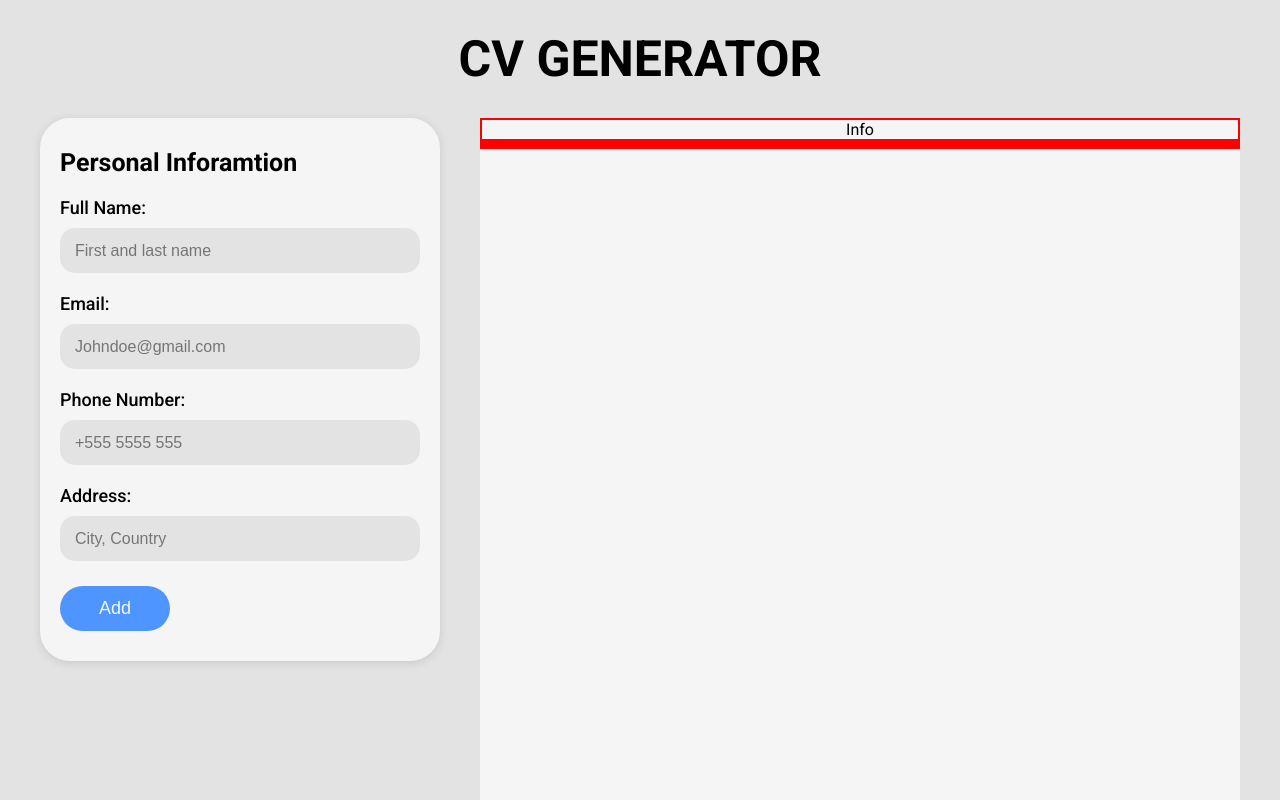
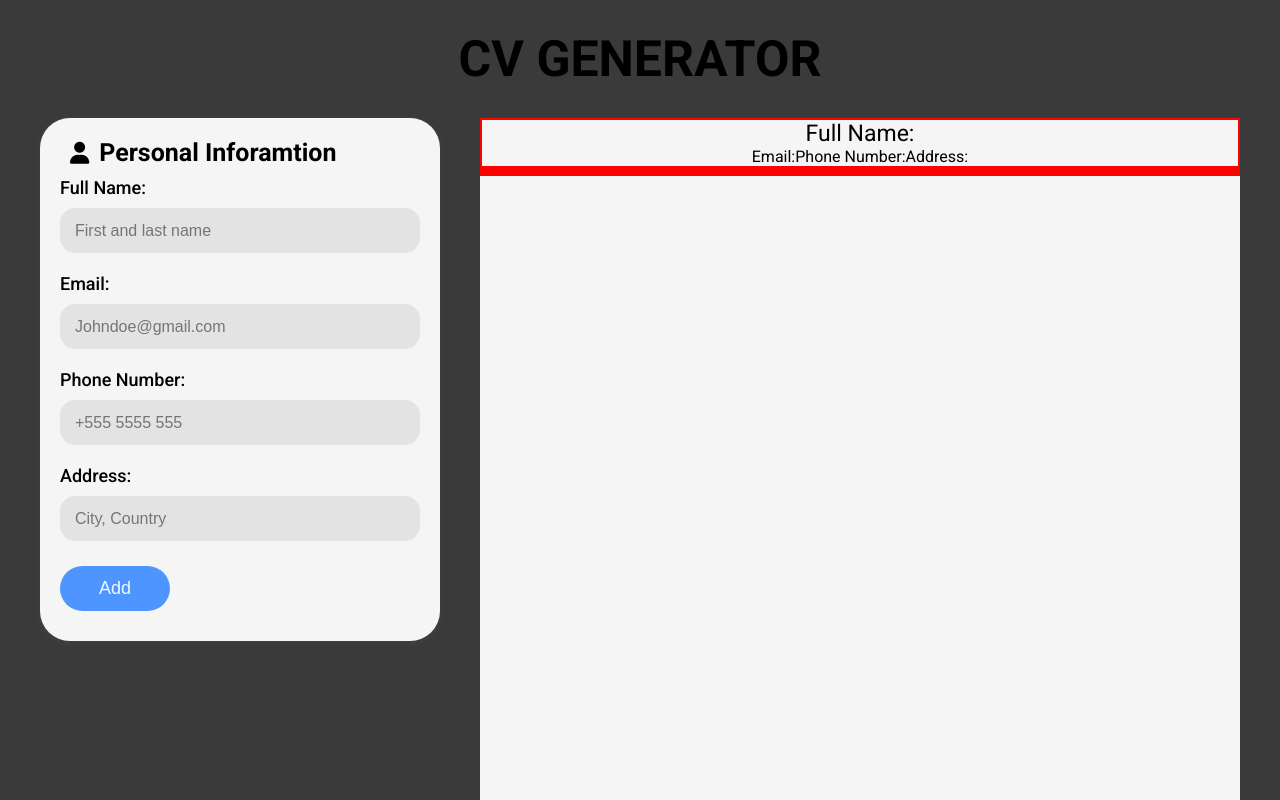
Before and after one commit to llpingll/cv-application-builder, a React (Vite) app: page / in a window 1280 px wide. Shown: the top 800 px of the page. Built offline with nearby package versions, Linux system fonts and the light colour scheme.

Commit message:
Add usestate & handleChange event for personal info

```diff
--- a/src/components/App.jsx
+++ b/src/components/App.jsx
@@ -1,4 +1,4 @@
-import React, { useState } from "react";
+import React from "react";
 import "../style.css";
 import Main from "./Main";
 import Header from "./Header";
--- a/src/components/Cv.jsx
+++ b/src/components/Cv.jsx
@@ -5,7 +5,10 @@ function Cv() {
   return (
     <div className="cv">
       <div className="cv-personal-info">
-        Info
+        <p className="cv-fullname">Full Name:</p>
+        <p>Email:</p>
+        <p>Phone Number:</p>
+        <p>Address:</p>
       </div>
       <div />
       <div />
--- a/src/components/Forms.jsx
+++ b/src/components/Forms.jsx
@@ -1,26 +1,91 @@
 /* eslint-disable jsx-a11y/label-has-associated-control */
 /* eslint-disable react/react-in-jsx-scope */
+import { useState } from "react";
 import "../style.css";
 
 function Forms() {
+  const [fullName, setFullname] = useState("");
+  const [email, setEmail] = useState("");
+  const [tel, setTel] = useState("");
+  const [address, setAddress] = useState("");
+
+  function handleChange(e) {
+    const { name } = e.target; // Same as const name = e.target.name;
+    const { value } = e.target; // Same as const value = e.target.value;
+    // eslint-disable-next-line default-case
+    switch (name) {
+      case "fullname":
+        setFullname(value);
+        break;
+      case "email":
+        setEmail(value);
+        break;
+      case "tel":
+        setTel(value);
+        break;
+      case "address":
+        setAddress(value);
+        break;
+    }
+    // e.preventDefault();
+  }
+
+  function handlePersonalSubmit(e) {
+    e.preventDefault();
+  }
+
   return (
-    <form action="#">
-      <h2>Personal Inforamtion</h2>
+    <form action="#" onSubmit={handlePersonalSubmit}>
+      <div className="form-header-container">
+        <div className="form-header">
+          <i className="fa-solid fa-user" />
+          <h2>Personal Inforamtion</h2>
+        </div>
+        {/* <i className="fa-solid fa-caret-down" /> */}
+      </div>
       <div className="input-container">
-        <label htmlFor="full-name">Full Name:</label>
-        <input type="text" id="full-name" name="fullname" placeholder="First and last name" />
+        <label htmlFor="fullname">Full Name:</label>
+        <input
+          value={fullName}
+          onChange={handleChange}
+          type="text"
+          id="fullname"
+          name="fullname"
+          placeholder="First and last name"
+        />
       </div>
       <div className="input-container">
         <label htmlFor="email">Email:</label>
-        <input type="email" id="email" name="email" placeholder="Johndoe@gmail.com" />
+        <input
+          value={email}
+          onChange={(e) => handleChange(e)}
+          type="email"
+          id="email"
+          name="email"
+          placeholder="Johndoe@gmail.com"
+        />
       </div>
       <div className="input-container">
         <label htmlFor="tel">Phone Number:</label>
-        <input type="tel" id="tel" name="email" placeholder="+555 5555 555" />
+        <input
+          value={tel}
+          onChange={(e) => handleChange(e)}
+          type="tel"
+          id="tel"
+          name="tel"
+          placeholder="+555 5555 555"
+        />
       </div>
       <div className="input-container">
         <label htmlFor="address">Address:</label>
-        <input type="text" id="address" name="address" placeholder="City, Country" />
+        <input
+          value={address}
+          onChange={(e) => handleChange(e)}
+          type="text"
+          id="address"
+          name="address"
+          placeholder="City, Country"
+        />
       </div>
       <button type="submit" className="add">Add</button>
     </form>
--- a/src/style.css
+++ b/src/style.css
@@ -9,7 +9,8 @@
 :root {
 	font-family: "Roboto", sans-serif;
 	color: black;
-	background-color: rgb(228, 227, 227);
+	/* background-color: rgb(228, 227, 227); */
+	background-color: rgb(58, 58, 58);
 }
 
 #root {
@@ -56,9 +57,23 @@ form {
 	text-align: left;
 }
 
+.form-header-container {
+	display: flex;
+}
+
+.form-header {
+	display: flex;
+	align-items: center;
+}
+
+.form-header i {
+	font-size: 22px;
+	margin: 0 10px;
+}
+
 h2 {
 	font-size: 25px;
-	padding: 10px 0;
+	/* padding: 10px 0; */
 }
 
 .input-container {
@@ -116,7 +131,17 @@ input:focus {
 	height: 950px;
 }
 
-.cv-personal-info {
+/* .cv-personal-info {
+} */
+
+.cv-personal-info :first-child {
+	font-size: 23px;
+	display: block;
+}
+
+.cv-personal-info p {
+	display: inline-block;
+	font-size: 16px;
 }
 
 .cv div {
```
